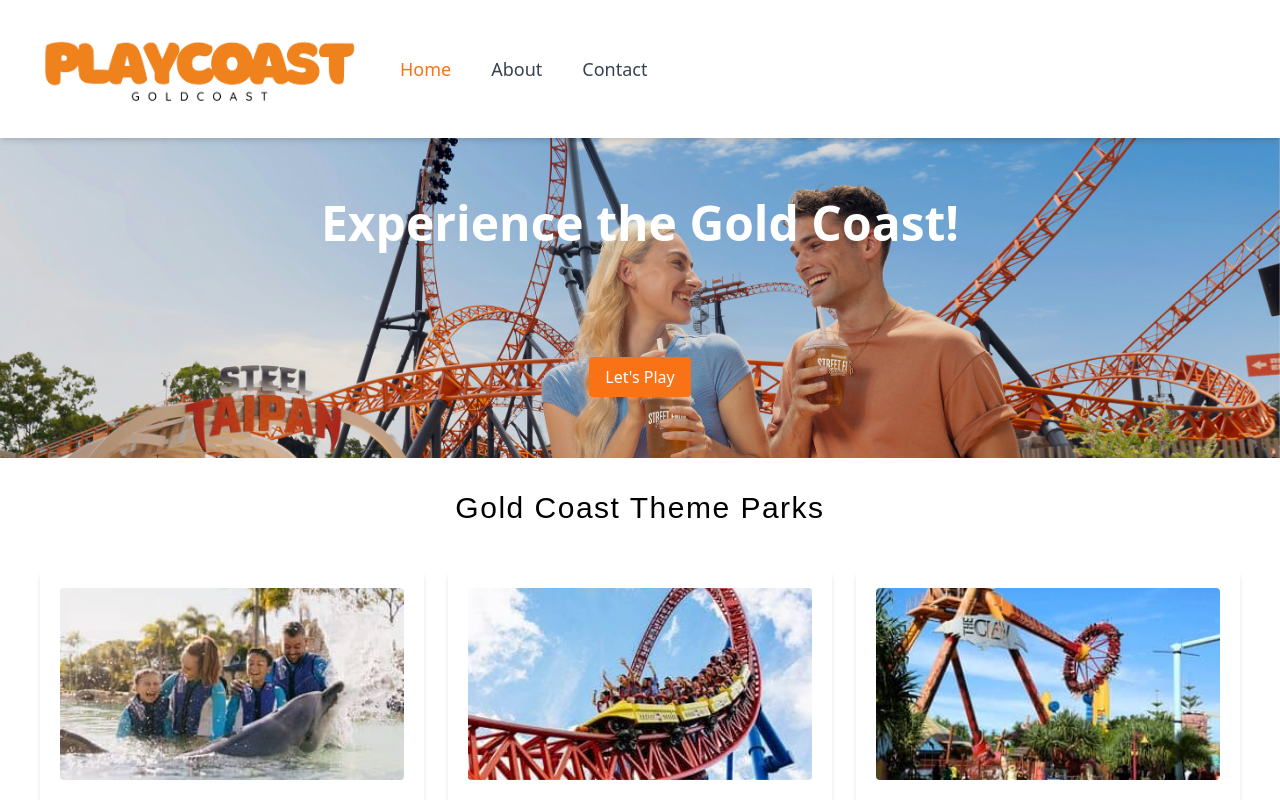
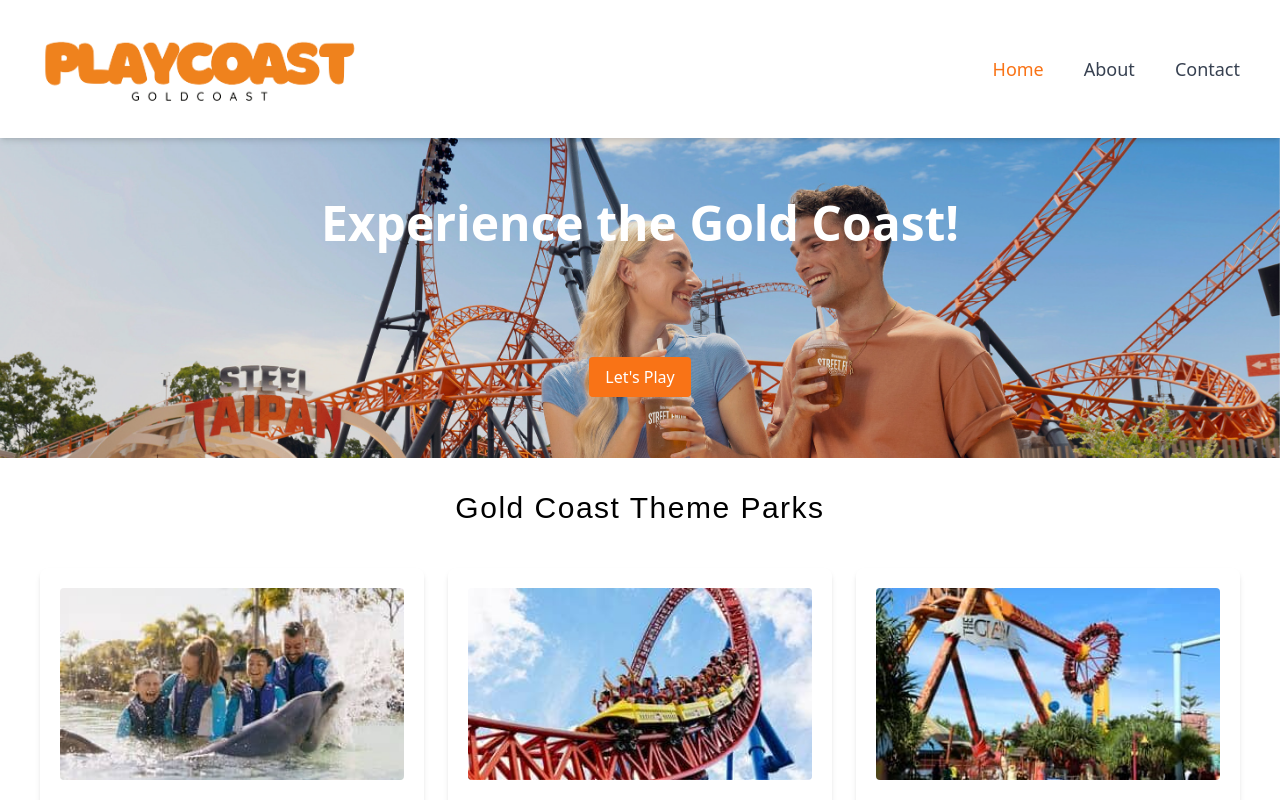
Before and after one commit to ben-gurn/playcoast, a Next.js app: page / in a window 1280 px wide. Shown: the top 800 px of the page. Built offline with nearby package versions, Linux system fonts and the light colour scheme.

Commit message:
minor updates

```diff
--- a/src/app/components/NavBar.js
+++ b/src/app/components/NavBar.js
@@ -7,10 +7,9 @@
   const pathname = usePathname();
 
   return (
-    <nav className="sticky top-0 z-50 flex items-center justify-between py-6 px-10 bg-white shadow-md">
-      <div className="flex space-x-10 items-center">
+    <nav className="sticky top-0 z-50 flex flex-col lg:flex-row items-center justify-between py-6 px-10 bg-white shadow-md">
+      <div className="cursor-pointer w-60 sm:w-64 md:w-72 lg:w-80 mb-6 lg:mb-0">
         <Link href="/">
-          <div className="cursor-pointer w-60 sm:w-64 md:w-72 lg:w-80">
           <Image
             src="/playcoastLogo.png"
             alt="Play Coast Logo"
@@ -18,8 +17,9 @@
             height={100}
             layout="intrinsic"
           />
+        </Link>
       </div>
-        </Link>
+      <div className="flex flex-row justify-center lg:justify-start space-x-10 items-center">
         <Link href="/">
           <span className={`cursor-pointer text-lg hover:text-orange-500 ${pathname === '/' ? 'text-orange-500' : 'text-gray-700'}`}>Home</span>
         </Link>
--- a/tailwind.config.js
+++ b/tailwind.config.js
@@ -1,4 +1,5 @@
 module.exports = {
+  media: false, // add this line to disable dark mode
   content: ['./pages/**/*.{js,ts,jsx,tsx,mdx}', './src/components/**/*.{js,ts,jsx,tsx,mdx}', './src/app/**/*.{js,ts,jsx,tsx,mdx}'],
   theme: {
     extend: {
```
Lines whose indentation alone changed are shown as unchanged.
